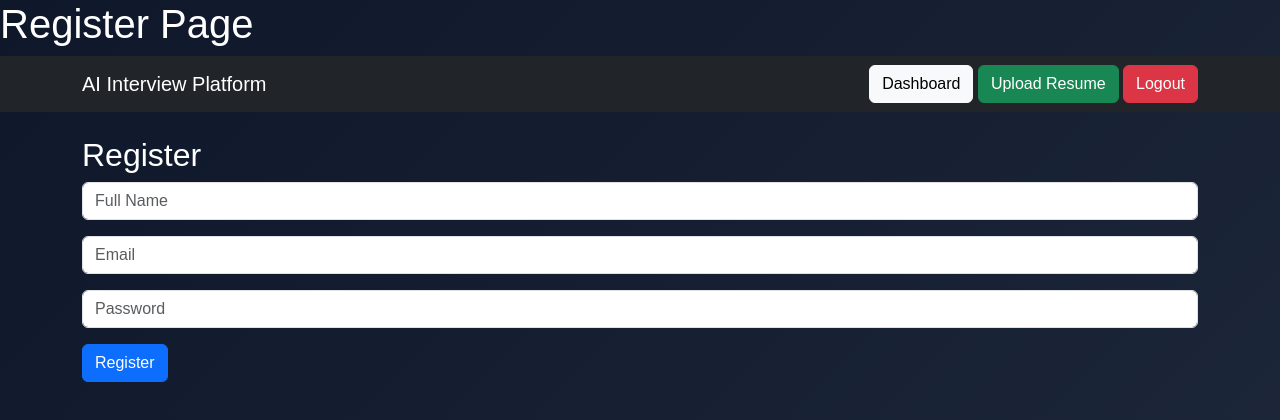
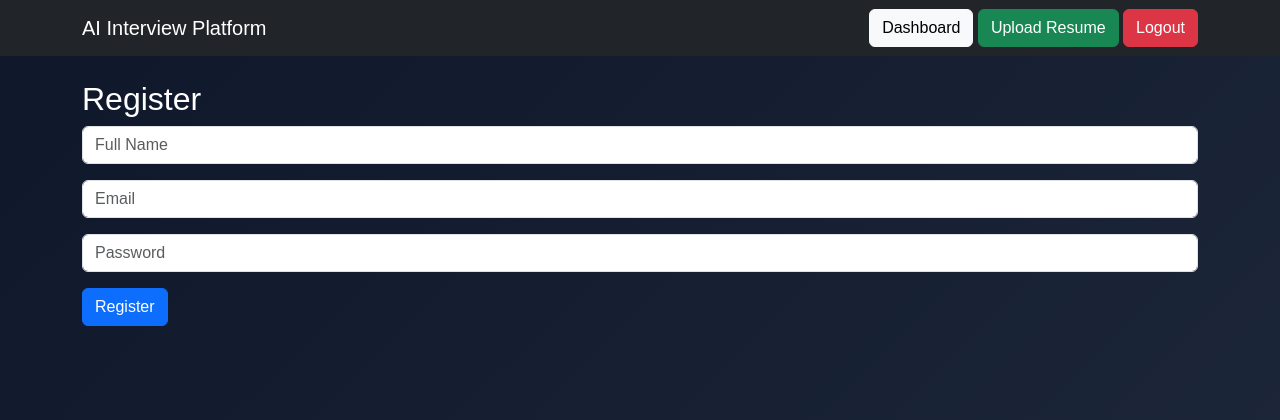
Before and after one commit to BurukalaManiReethika/ai-interview-platform, a Flask app: page /register in a window 1280 px wide. Shown: the top 420 px of the page. Run offline with Flask 3, Linux system fonts and the light colour scheme.

Commit message:
Update register.html

```diff
--- a/templates/register.html
+++ b/templates/register.html
@@ -1,36 +1,24 @@
-<h1>Register Page</h1>
 {% extends "base.html" %}
-
 {% block content %}
-
 <h2>Register</h2>
-
 <form method="POST">
-
 <input type="text"
        name="name"
        class="form-control mb-3"
        placeholder="Full Name"
        required>
-
 <input type="email"
        name="email"
        class="form-control mb-3"
        placeholder="Email"
        required>
-
 <input type="password"
        name="password"
        class="form-control mb-3"
        placeholder="Password"
        required>
-
 <button class="btn btn-primary">
-
 Register
-
 </button>
-
 </form>
-
 {% endblock %}
```
